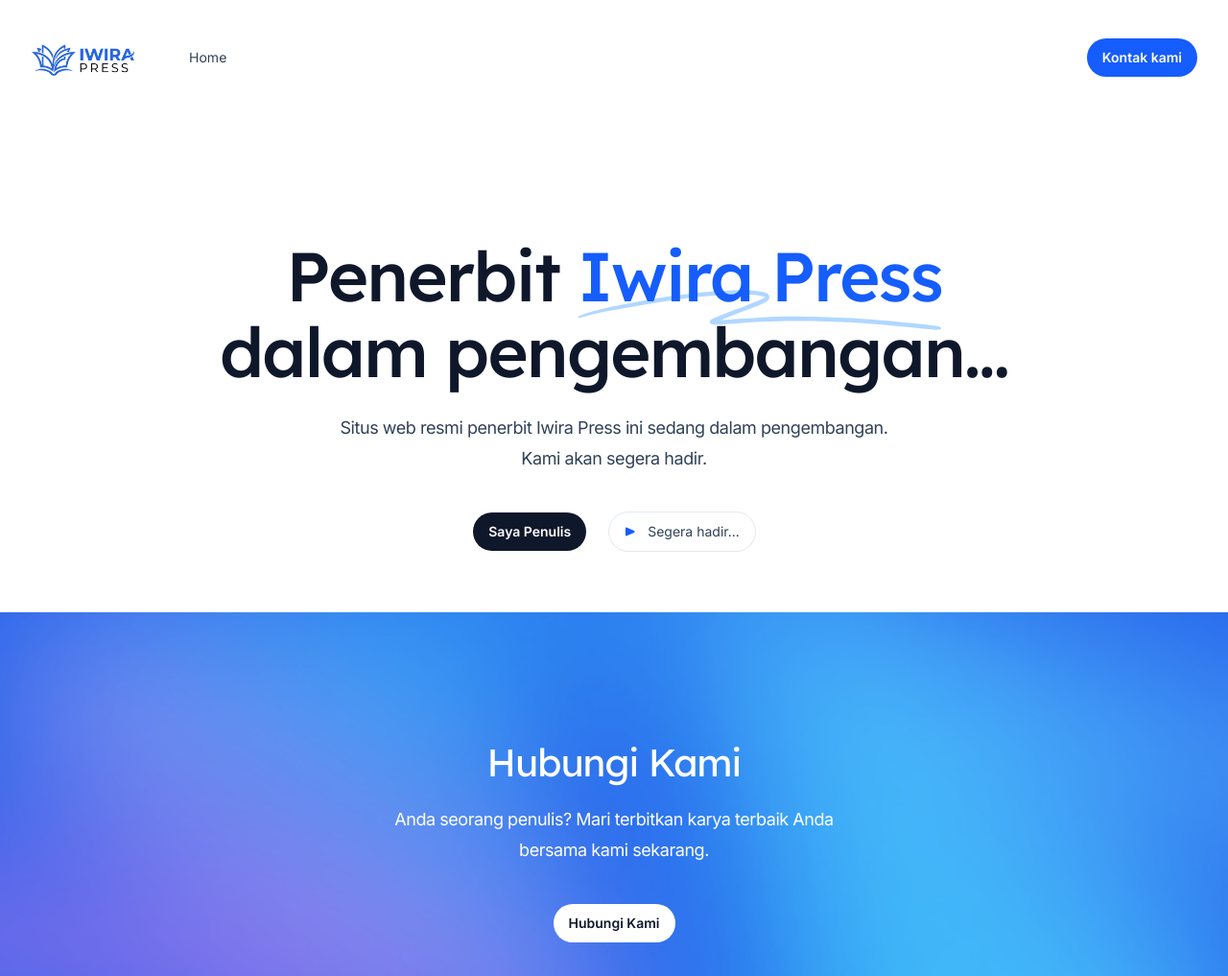
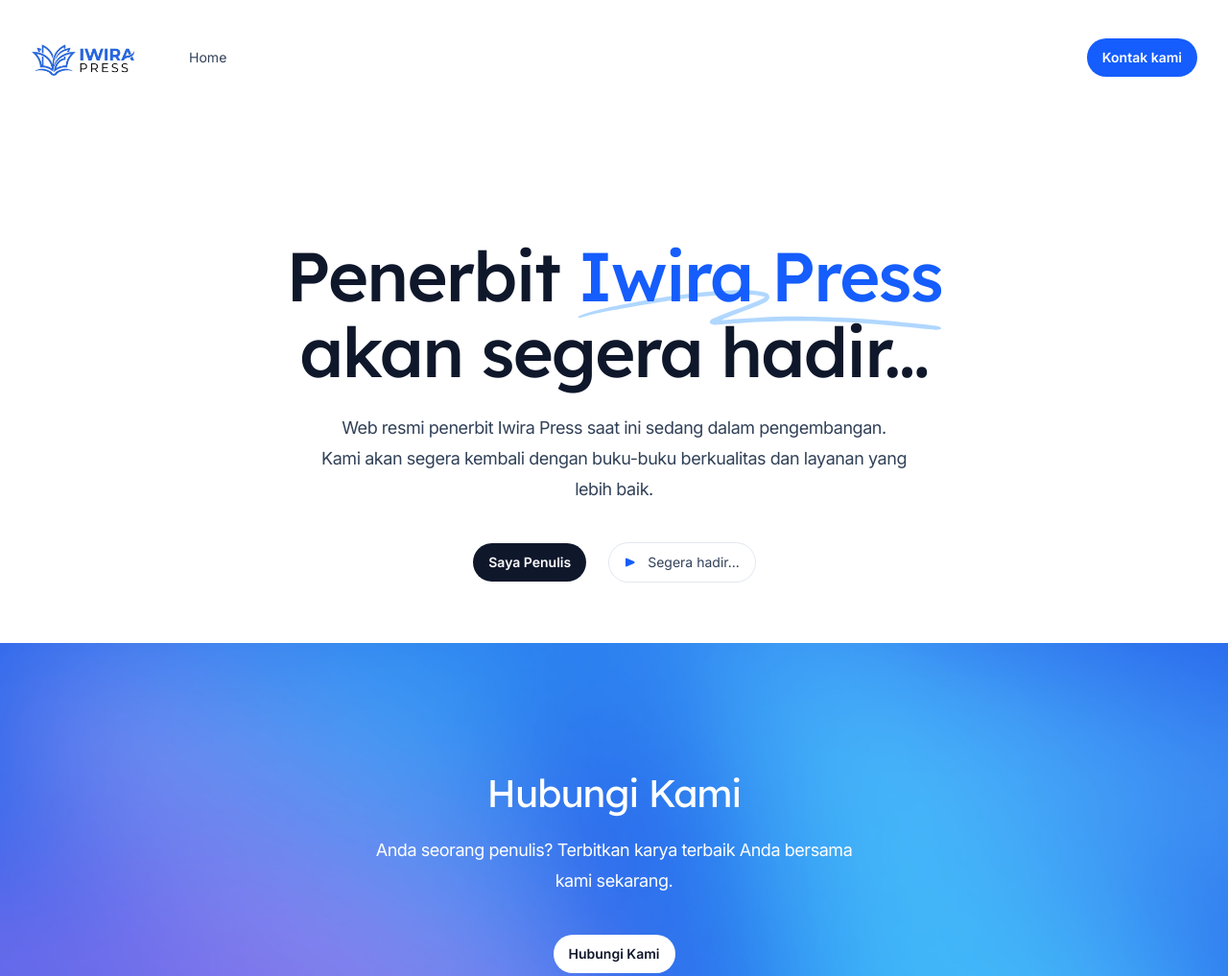
Before and after one commit to royandika/iwira, a plain HTML site: page index.html in a window 1280 px wide. Shown: the top 1017 px of the page at 96% size. Drawn offline with Linux system fonts and the light colour scheme; files whose address does not match are found by name.

Commit message:
Update index.html

```diff
--- a/index.html
+++ b/index.html
@@ -83,9 +83,10 @@
                         <path
                             d="M203.371.916c-26.013-2.078-76.686 1.963-124.73 9.946L67.3 12.749C35.421 18.062 18.2 21.766 6.004 25.934 1.244 27.561.828 27.778.874 28.61c.07 1.214.828 1.121 9.595-1.176 9.072-2.377 17.15-3.92 39.246-7.496C123.565 7.986 157.869 4.492 195.942 5.046c7.461.108 19.25 1.696 19.17 2.582-.107 1.183-7.874 4.31-25.75 10.366-21.992 7.45-35.43 12.534-36.701 13.884-2.173 2.308-.202 4.407 4.442 4.734 2.654.187 3.263.157 15.593-.78 35.401-2.686 57.944-3.488 88.365-3.143 46.327.526 75.721 2.23 130.788 7.584 19.787 1.924 20.814 1.98 24.557 1.332l.066-.011c1.201-.203 1.53-1.825.399-2.335-2.911-1.31-4.893-1.604-22.048-3.261-57.509-5.556-87.871-7.36-132.059-7.842-23.239-.254-33.617-.116-50.627.674-11.629.54-42.371 2.494-46.696 2.967-2.359.259 8.133-3.625 26.504-9.81 23.239-7.825 27.934-10.149 28.304-14.005.417-4.348-3.529-6-16.878-7.066Z">
                         </path>
-                    </svg><span class="relative">Iwira Press</span></span> <!-- --><br /> dalam pengembangan...</h1>
-            <p class="mx-auto mt-6 max-w-2xl text-lg tracking-tight text-slate-700">Situs web resmi penerbit Iwira Press
-                ini sedang dalam pengembangan.</br>Kami akan segera hadir.</p>
+                    </svg><span class="relative">Iwira Press</span></span> <!-- --><br />akan segera hadir...</h1>
+            <p class="mx-auto mt-6 max-w-2xl text-lg tracking-tight text-slate-700">Web resmi penerbit Iwira Press saat
+                ini sedang dalam pengembangan.</br>Kami akan segera kembali dengan buku-buku berkualitas dan layanan
+                yang lebih baik.</p>
             <div class="mt-10 flex justify-center gap-x-6"><a
                     class="group inline-flex items-center justify-center rounded-full py-2 px-4 text-sm font-semibold focus-visible:outline-2 focus-visible:outline-offset-2 bg-slate-900 text-white hover:bg-slate-700 hover:text-slate-100 active:bg-slate-800 active:text-slate-300 focus-visible:outline-slate-900"
                     variant="solid" color="slate" href="mailto:iwira@outlook.com">Saya Penulis</a><a
@@ -104,7 +105,7 @@
             <div class="mx-auto max-w-7xl px-4 sm:px-6 lg:px-8 relative">
                 <div class="mx-auto max-w-lg text-center">
                     <h2 class="font-display text-3xl tracking-tight text-white sm:text-4xl">Hubungi Kami</h2>
-                    <p class="mt-4 text-lg tracking-tight text-white">Anda seorang penulis? Mari terbitkan karya terbaik
+                    <p class="mt-4 text-lg tracking-tight text-white">Anda seorang penulis? Terbitkan karya terbaik
                         Anda bersama kami sekarang.</p><a
                         class="group inline-flex items-center justify-center rounded-full py-2 px-4 text-sm font-semibold focus-visible:outline-2 focus-visible:outline-offset-2 bg-white text-slate-900 hover:bg-blue-50 active:bg-blue-200 active:text-slate-600 focus-visible:outline-white mt-10"
                         color="white" variant="solid" href="mailto:iwira@outlook.com">Hubungi Kami</a>
```
